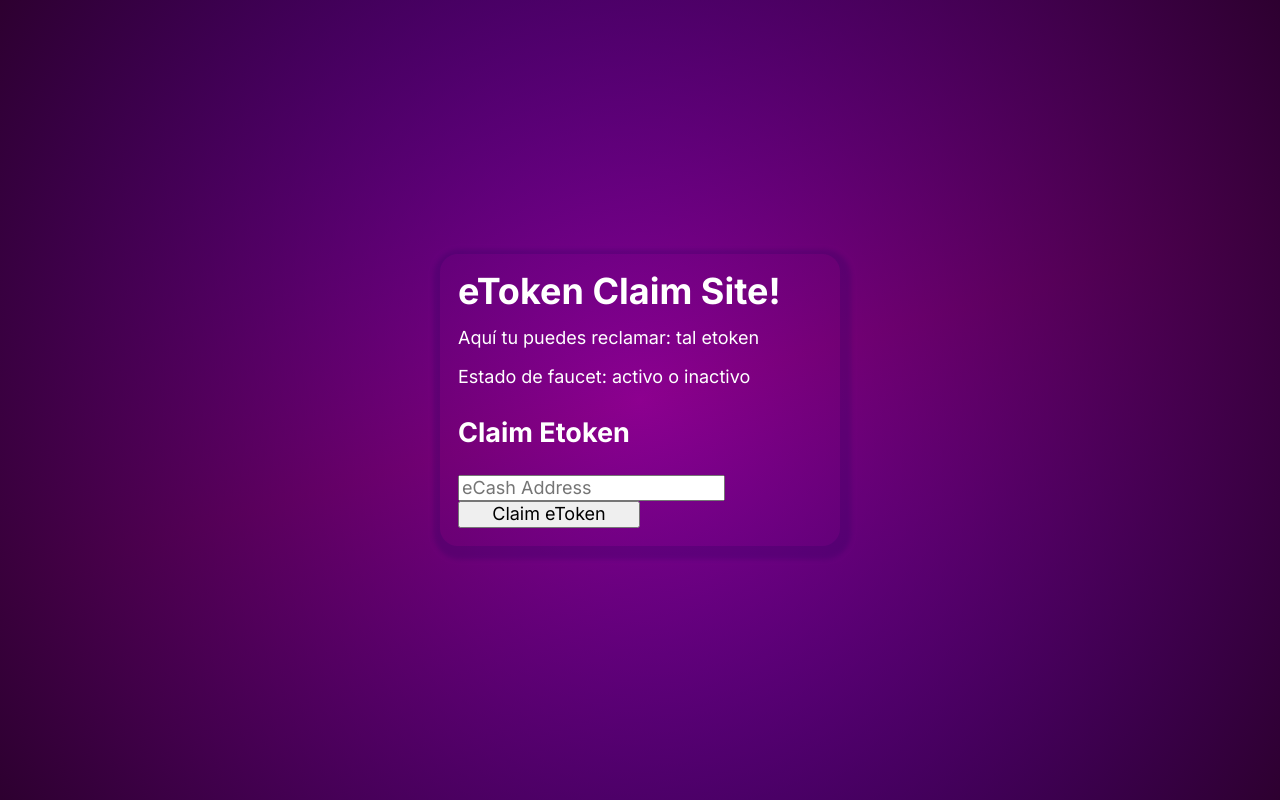
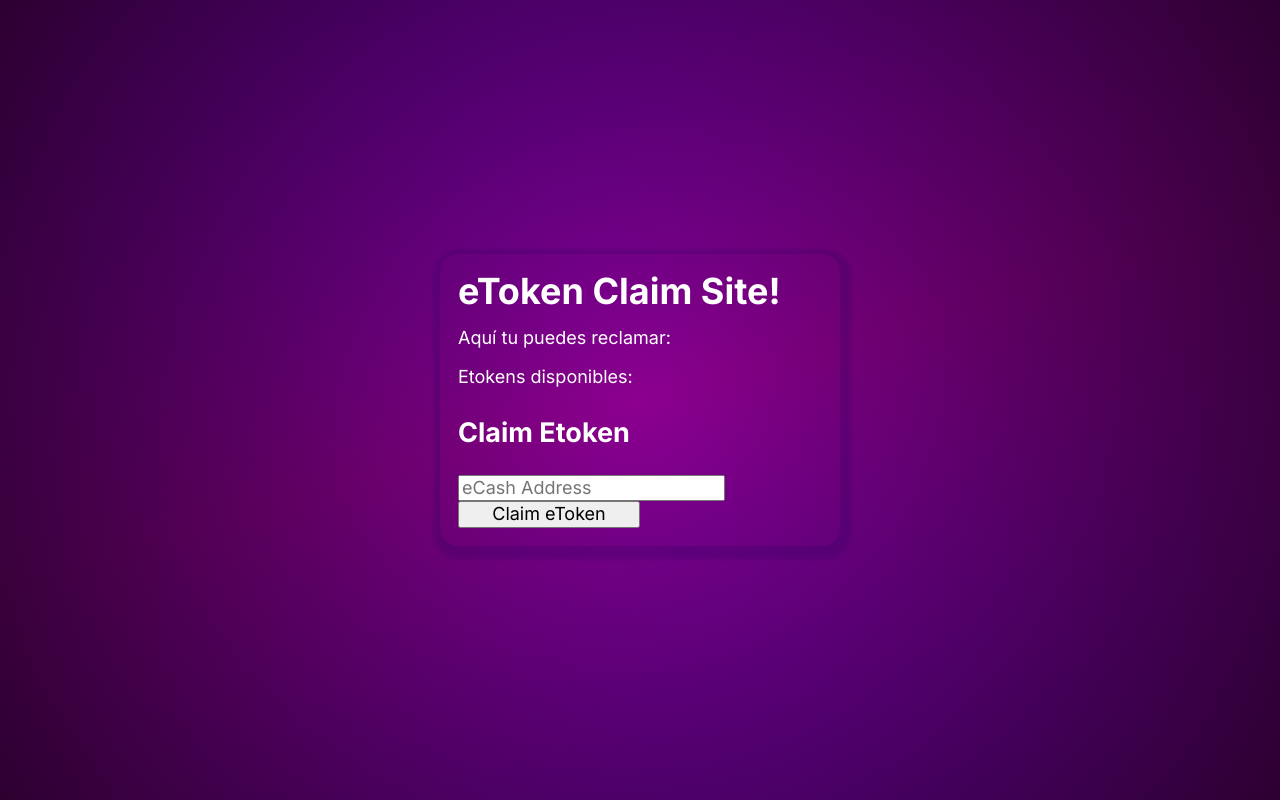
Before and after one commit to Amatack/eTokenClaimSite, a Next.js app in the folder client/: page / in a window 1280 px wide. Built offline with nearby package versions, Linux system fonts and the light colour scheme; no server answers.

Commit message:
access to api from client

```diff
--- /dev/null
+++ b/client/src/app/api/getEtokenInfo/getEtokenInfo.js
@@ -0,0 +1,26 @@
+import axios from "axios"
+//import { API_HOST } from "../../utils/constants";
+
+export async function getEtokenInfo(userAddress){
+    try {
+    const API_HOST = 'http://localhost:8080'
+    const url = `${API_HOST}/v1/getEtokenInfo`
+
+
+    const res = await axios.get(url,{
+
+        })
+        if(res.status >= 200 && res.status < 300){
+            return {data: res.data, message: "Transaction executed successfully", error: false}
+        }else{
+            return {message: "Error while try to connect to server",  error: true}
+        }
+    } catch (err) {
+        if (err.response.status === 504) {
+            return {message: 'Error 504: Gateway Timeout', error: true}
+        }else {
+
+        return {message: "Something went wrong", error: true}
+        }
+    }
+}
--- a/client/src/app/layout.js
+++ b/client/src/app/layout.js
@@ -1,17 +1,46 @@
+'use client'
+
+import { useState, useEffect } from "react";
 import { Inter } from "next/font/google";
 import styles from "./page.module.css";
 import "./globals.css";
+import {toast} from "react-toastify"
+
+import { getEtokenInfo } from "./api/getEtokenInfo/getEtokenInfo";
+import { shortenText } from "./utils/shortenText";
 
 const inter = Inter({ subsets: ["latin"] });
 
-export const metadata = {
+/* export const metadata = {
   title: "Create Next App",
   description: "Generated by create next app",
-};
+}; */
 
 export default function RootLayout({
   children,
-}) {
+})
+  {
+    const [availableTokens, setAvailableTokens] = useState("")
+    const [tokenId, setTokenId] = useState("")
+    const [shortenedTokenId, setShortenedTokenId] = useState("")
+    useEffect(()=>{
+      getEtokenInfo()
+        .then(res => {
+          if(res.error === false){
+              console.log(res)
+              setAvailableTokens(res.data.availableTokens)
+              const shortenedText = shortenText(res.data.tokenId)
+              setTokenId(res.data.tokenId)
+              setShortenedTokenId(shortenedText)
+              return
+          }
+          toast.error(res.message)
+          return
+        })
+        .catch((err) => {
+            toast.error(err.toString())
+        })
+    },[])
   return (
     <html lang="en">
       <body className={inter.className}>
@@ -20,14 +49,14 @@ export default function RootLayout({
           <article className={styles.article}>
             <h1 className={styles.h1}>eToken Claim Site!</h1>
             <div>
-              <p className={styles.p}>
-                Aquí tu puedes reclamar: tal etoken
+              <p className={styles.p} title={tokenId}>
+                Aquí tu puedes reclamar: {shortenedTokenId}
               </p>
               {/* <p className={styles.p}>
                 Reclamos hasta ahora:
               </p> */}
               <p className={styles.p}>
-                Estado de faucet: activo o inactivo
+                Etokens disponibles: {availableTokens}
               </p>
 
               <p className={styles.p}>
```
Also changed, not shown: 1 other file (tests, documents, lock files or other folders).
